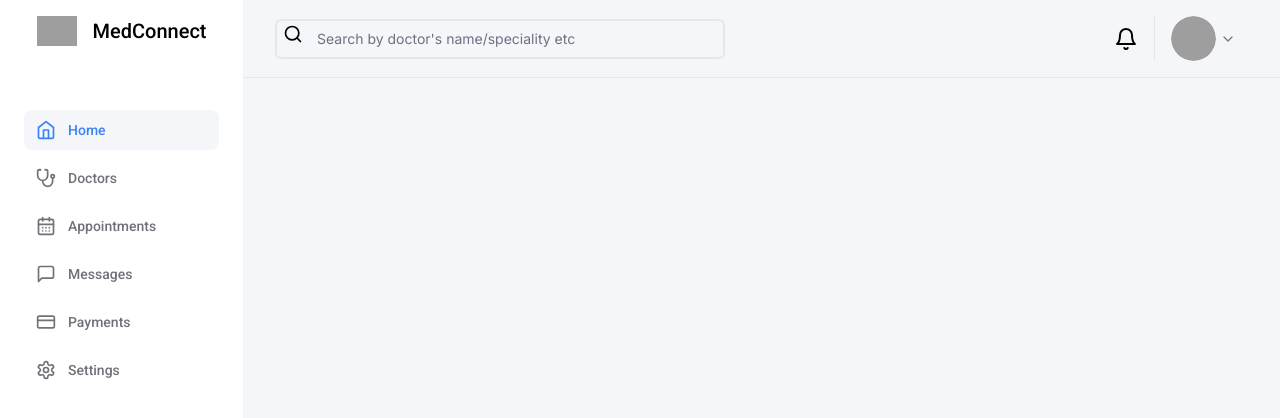
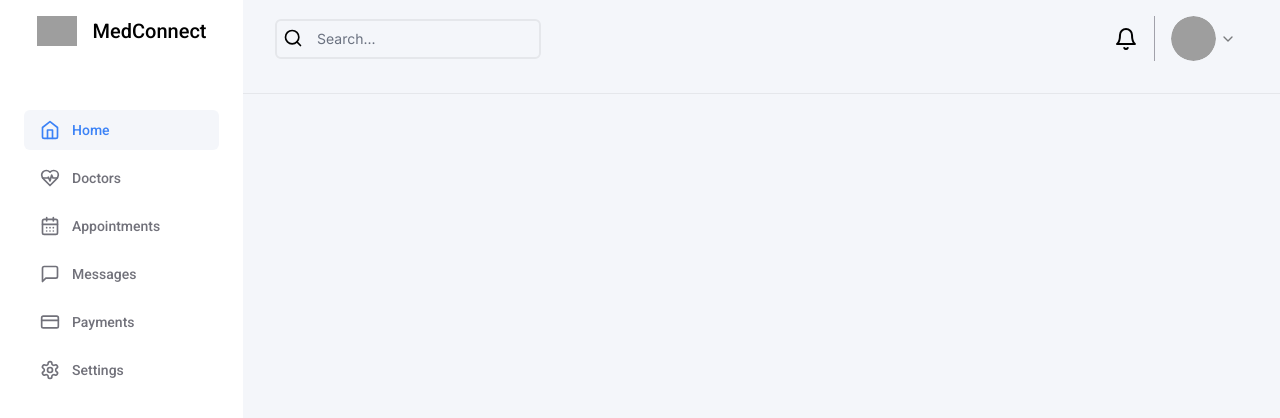
Before and after one commit to abhinandarun-02/medconnect-proto, a Next.js app: page / in a window 1280 px wide. Shown: the top 418 px of the page. Built offline with nearby package versions, Linux system fonts and the light colour scheme; grey boxes are pictures that could not be loaded.

Commit message:
Modified Navigation elements

```diff
--- a/src/components/SideNav.tsx
+++ b/src/components/SideNav.tsx
@@ -5,13 +5,15 @@ import { usePathname } from 'next/navigation'
 import { Roboto } from 'next/font/google'
 
 import { cn } from '@/lib/utils'
+import { Button } from '@/components/ui/button'
+
 import {
   CalendarDays,
   CreditCard,
+  HeartPulse,
   Home,
   MessageSquare,
   Settings,
-  Stethoscope,
 } from 'lucide-react'
 
 const inter = Roboto({ weight: '500', subsets: ['latin'] })
@@ -21,37 +23,37 @@ const routes = [
     label: 'Home',
     icon: Home,
     href: '/',
-    color: 'text-sky-500',
+    disabled: false,
   },
   {
     label: 'Doctors',
-    icon: Stethoscope,
+    icon: HeartPulse,
     href: '/doctors',
-    color: 'text-sky-500',
+    disabled: true,
   },
   {
     label: 'Appointments',
     icon: CalendarDays,
     href: '/appointments',
-    color: 'text-sky-500',
+    disabled: true,
   },
   {
     label: 'Messages',
     icon: MessageSquare,
     href: '/chat',
-    color: 'text-sky-500',
+    disabled: true,
   },
   {
     label: 'Payments',
     icon: CreditCard,
     href: '/payments',
-    color: 'text-sky-500',
+    disabled: true,
   },
   {
     label: 'Settings',
     icon: Settings,
     href: '/settings',
-    color: 'text-sky-500',
+    disabled: true,
   },
 ]
 
@@ -61,8 +63,14 @@ export const SideNav = () => {
   return (
     <div className="links mt-16 mx-4 flex flex-col gap-2 items-center">
       {routes.map((route) => (
+        <Button
+          key={route.href}
+          variant={'ghost'}
+          disabled
+          className="w-full justify-start"
+          asChild
+        >
           <Link
-          key={route.href}
             href={route.href}
             className={cn(
               'h-10 w-full p-3 mx-4 flex justify-start items-center cursor-pointer rounded-lg text-sm font-medium hover:bg-background',
@@ -72,7 +80,7 @@ export const SideNav = () => {
               inter.className
             )}
           >
-          <div className="flex">
+            <div className="flex ">
               <route.icon
                 className={cn(
                   'h-5 w-5 mr-3',
@@ -82,6 +90,7 @@ export const SideNav = () => {
               {route.label}
             </div>
           </Link>
+        </Button>
       ))}
     </div>
   )
--- a/src/components/navbar.tsx
+++ b/src/components/navbar.tsx
@@ -1,22 +1,34 @@
+import { Search, Bell, Menu } from 'lucide-react'
+
+import { Separator } from '@/components/ui/separator'
 import { Input } from '@/components/ui/input'
-import { Search, Bell } from 'lucide-react'
-import { Separator } from './ui/separator'
+import { Button } from '@/components/ui/button'
+
 import { UserAvatar } from './UserAvatar'
 import { SelectDemo } from './UserDropdown'
 
 export const NavBar = () => {
   return (
-    <nav className="mx-8 my-4">
+    <nav className="px-4 md:px-8 py-3 md:py-4">
       <div className="relative flex items-center justify-between gap-4">
-        <Input
-          type="text"
-          placeholder="Search by doctor's name/speciality etc"
-          className="pl-10 max-w-[450px]"
-        />
-        <Search className="absolute top-2 left-2 h-5 w-5 " />
+        <div className="flex items-center gap-5">
+          <Button variant={'ghost'} size={'icon'} className="w-6 h-6 md:hidden">
+            <Menu />
+          </Button>
+          <Input
+            type="text"
+            placeholder="Search..."
+            className="pl-10 max-w-[450px]"
+          />
+          <Search className="absolute top-3 left-12 md:left-2 h-5 w-5 " />
+        </div>
         <div className="relative flex items-center gap-4 h-[45px] pr-8">
           <Bell className="h-6 w-6 cursor-pointer" />
-          <Separator orientation="vertical" decorative />
+          <Separator
+            orientation="vertical"
+            decorative
+            className="w-[1px] bg-zinc-400"
+          />
           <UserAvatar />
           <SelectDemo />
         </div>
```
Lines whose indentation alone changed are shown as unchanged.
